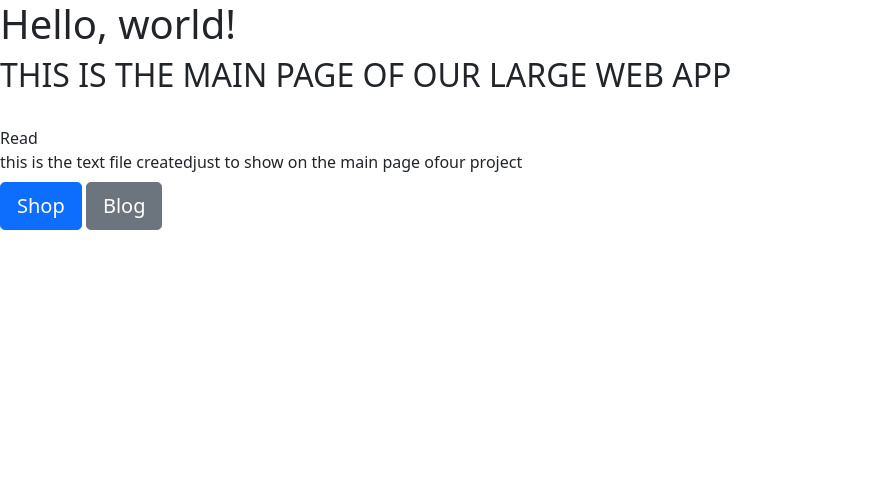
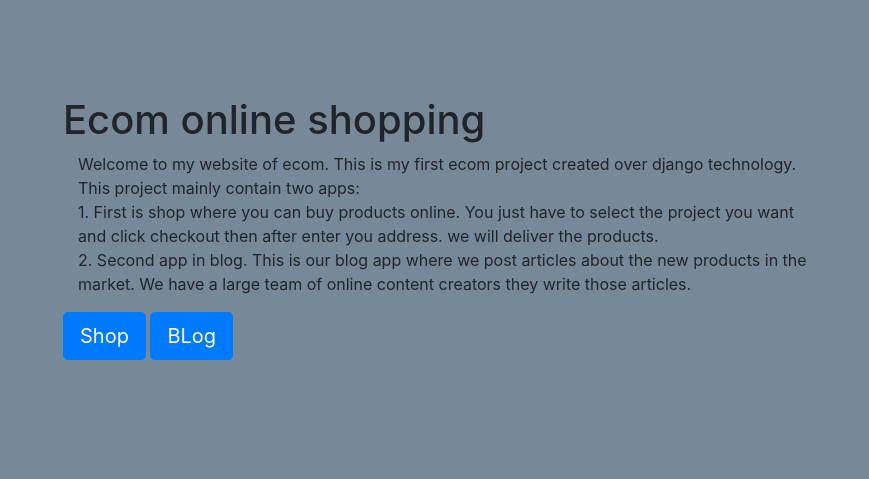
Before and after one commit to Shivchopra82/ecom, a Django app: page / in a window 1280 px wide. Shown: the top 479 px of the page, without its empty margins (0-869 px from the left). Run offline with Django 3.2, Linux system fonts and the light colour scheme; some libraries are stand-ins or nearby versions.

Commit message:
home page created

```diff
--- a/ecom/settings.py
+++ b/ecom/settings.py
@@ -56,7 +56,7 @@
 TEMPLATES = [
     {
         'BACKEND': 'django.template.backends.django.DjangoTemplates',
-        'DIRS': ['templates'],
+        'DIRS': ['ecom/templates'],
         'APP_DIRS': True,
         'OPTIONS': {
             'context_processors': [
--- /dev/null
+++ b/ecom/templates/index.html
@@ -0,0 +1,81 @@
+<!doctype html>
+<html lang="en">
+  <head>
+    <!-- Required meta tags -->
+    <meta charset="utf-8">
+    <meta name="viewport" content="width=device-width, initial-scale=1, shrink-to-fit=no">
+
+    <!-- Bootstrap CSS -->
+    <link rel="stylesheet" href="https://stackpath.bootstrapcdn.com/bootstrap/4.2.1/css/bootstrap.min.css" integrity="sha384-GJzZqFGwb1QTTN6wy59ffF1BuGJpLSa9DkKMp0DgiMDm4iYMj70gZWKYbI706tWS" crossorigin="anonymous">
+
+    <title>{% block title%} {% endblock %}</title>
+     <style>
+
+      * {
+          background-color: lightslategrey;
+           }
+       {% block css %} {% endblock %}
+  </style>
+  </head>
+  <body>
+
+<!--    <nav class="navbar navbar-expand-lg navbar-dark bg-dark">-->
+<!--  <a class="navbar-brand" href="/shop">My Awesome Cart</a>-->
+<!--  <button class="navbar-toggler" type="button" data-toggle="collapse" data-target="#navbarSupportedContent" aria-controls="navbarSupportedContent" aria-expanded="false" aria-label="Toggle navigation">-->
+<!--    <span class="navbar-toggler-icon"></span>-->
+<!--  </button>-->
+
+<!--  <div class="collapse navbar-collapse" id="navbarSupportedContent">-->
+<!--    <ul class="navbar-nav mr-auto">-->
+<!--      <li class="nav-item active">-->
+<!--        <a class="nav-link" href="/shop">Home <span class="sr-only">(current)</span></a>-->
+<!--      </li>-->
+
+<!--      <li class="nav-item">-->
+<!--        <a class="nav-link" href="/shop/about">About</a>-->
+<!--      </li>-->
+
+<!--      <li class="nav-item">-->
+<!--        <a class="nav-link" href="/shop/tracker">Tracker</a>-->
+<!--      </li>-->
+
+<!--      <li class="nav-item">-->
+<!--        <a class="nav-link" href="/shop/contact">Contact</a>-->
+<!--      </li>-->
+
+<!--    </ul>-->
+<!--    <form class="form-inline my-2 my-lg-0">-->
+<!--      <input class="form-control mr-sm-2" type="search" placeholder="Search" aria-label="Search">-->
+<!--      <button class="btn btn-outline-success my-2 my-sm-0" type="submit">Search</button>-->
+<!--    </form>-->
+<!--    <button type="button" id="popcart" class=" mx-2 btn btn-secondary" data-container="body" data-toggle="popover" data-placement="bottom" data-html="true" data-content="Bottom popover" >-->
+<!--     cart(<span id="cart">0</span>)-->
+<!--</button>-->
+<!--  </div>-->
+<!--</nav>-->
+    <div class="p-5 mb-4 rounded-3">
+      <div class="container-fluid py-5">
+        <h1 class="display-5 fw-bold">Ecom online shopping </h1>
+        <p class="col-md-8 fs-4">Welcome to my website of ecom. This is my first ecom project created over django technology.
+            This project mainly contain two apps: <br>
+            1. First is shop where you can buy products online. You just have to select the project you want and click checkout then after enter you address.
+        we will deliver the products.<br>
+        2. Second app in blog. This is our blog app where we post articles about the new products in the market.
+        We have a large team of online content creators they write those articles.</p>
+        <a href="/shop/"><button class="btn btn-primary btn-lg" type="button">Shop</button></a>
+        <a href="/blog/"><button class="btn btn-primary btn-lg" type="button">BLog</button></a>
+      </div>
+    </div>
+  </div>
+</main>
+
+
+
+    <!-- Optional JavaScript -->
+    <!-- jQuery first, then Popper.js, then Bootstrap JS -->
+    <script src="https://code.jquery.com/jquery-3.3.1.slim.min.js" integrity="sha384-q8i/X+965DzO0rT7abK41JStQIAqVgRVzpbzo5smXKp4YfRvH+8abtTE1Pi6jizo" crossorigin="anonymous"></script>
+    <script src="https://cdnjs.cloudflare.com/ajax/libs/popper.js/1.14.6/umd/popper.min.js" integrity="sha384-wHAiFfRlMFy6i5SRaxvfOCifBUQy1xHdJ/yoi7FRNXMRBu5WHdZYu1hA6ZOblgut" crossorigin="anonymous"></script>
+    <script src="https://stackpath.bootstrapcdn.com/bootstrap/4.2.1/js/bootstrap.min.js" integrity="sha384-B0UglyR+jN6CkvvICOB2joaf5I4l3gm9GU6Hc1og6Ls7i6U/mkkaduKaBhlAXv9k" crossorigin="anonymous"></script>
+   {% block js %} {% endblock%}
+  </body>
+</html>
--- a/ecom/views.py
+++ b/ecom/views.py
@@ -6,4 +6,4 @@
     with open('static/ecom/ecom.txt', 'r') as rf:
         string = rf.read()
         dice = {'purpose':'Read', 'file': string}
-    return render(request, 'ecom/index.html', dice)
+    return render(request, 'index.html', dice)
--- a/templates/ecom/index.html
+++ /dev/null
@@ -1,33 +0,0 @@
-<!doctype html>
-<html lang="en">
-  <head>
-    <!-- Required meta tags -->
-    <meta charset="utf-8">
-    <meta name="viewport" content="width=device-width, initial-scale=1">
-
-    <!-- Bootstrap CSS -->
-    <link href="https://cdn.jsdelivr.net/npm/bootstrap@5.0.0/dist/css/bootstrap.min.css" rel="stylesheet" integrity="sha384-wEmeIV1mKuiNpC+IOBjI7aAzPcEZeedi5yW5f2yOq55WWLwNGmvvx4Um1vskeMj0" crossorigin="anonymous">
-
-    <title>Hello, world!</title>
-  </head>
-  <body>
-    <h1>Hello, world!</h1>
-    <H2>THIS IS THE MAIN PAGE OF OUR LARGE WEB APP</H2><br>
-    {{ purpose }}<br>
-    {{ file }}
-    <br>
-
-     <a href="/shop"><button type="button" class="btn btn-primary btn-lg my-2">Shop</button></a>
-    <a href="/blog"><button type="button" class="btn btn-secondary btn-lg my2">Blog</button></a>
-    <!-- Optional JavaScript; choose one of the two! -->
-
-    <!-- Option 1: Bootstrap Bundle with Popper -->
-    <script src="https://cdn.jsdelivr.net/npm/bootstrap@5.0.0/dist/js/bootstrap.bundle.min.js" integrity="sha384-p34f1UUtsS3wqzfto5wAAmdvj+osOnFyQFpp4Ua3gs/ZVWx6oOypYoCJhGGScy+8" crossorigin="anonymous"></script>
-
-    <!-- Option 2: Separate Popper and Bootstrap JS -->
-    <!--
-    <script src="https://cdn.jsdelivr.net/npm/@popperjs/core@2.9.2/dist/umd/popper.min.js" integrity="sha384-IQsoLXl5PILFhosVNubq5LC7Qb9DXgDA9i+tQ8Zj3iwWAwPtgFTxbJ8NT4GN1R8p" crossorigin="anonymous"></script>
-    <script src="https://cdn.jsdelivr.net/npm/bootstrap@5.0.0/dist/js/bootstrap.min.js" integrity="sha384-lpyLfhYuitXl2zRZ5Bn2fqnhNAKOAaM/0Kr9laMspuaMiZfGmfwRNFh8HlMy49eQ" crossorigin="anonymous"></script>
-    -->
-  </body>
-</html>
```
Also changed, not shown: shop/templates/shop/Contact.html (line endings or trailing spaces).
